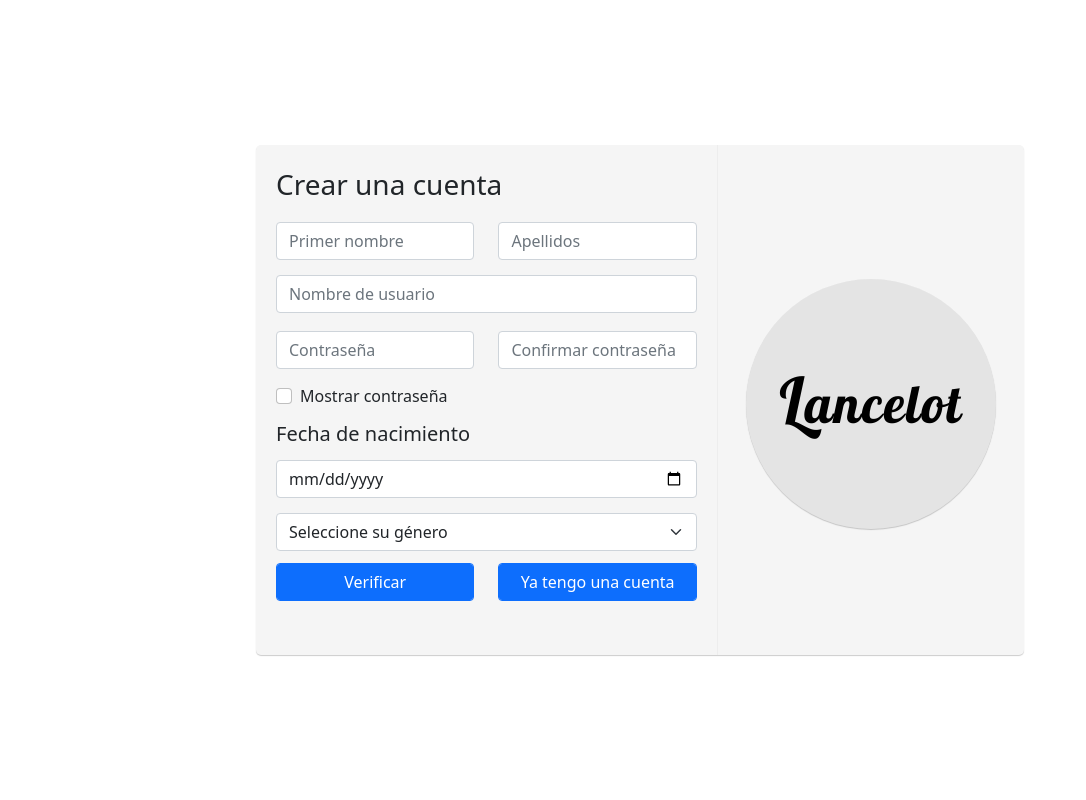
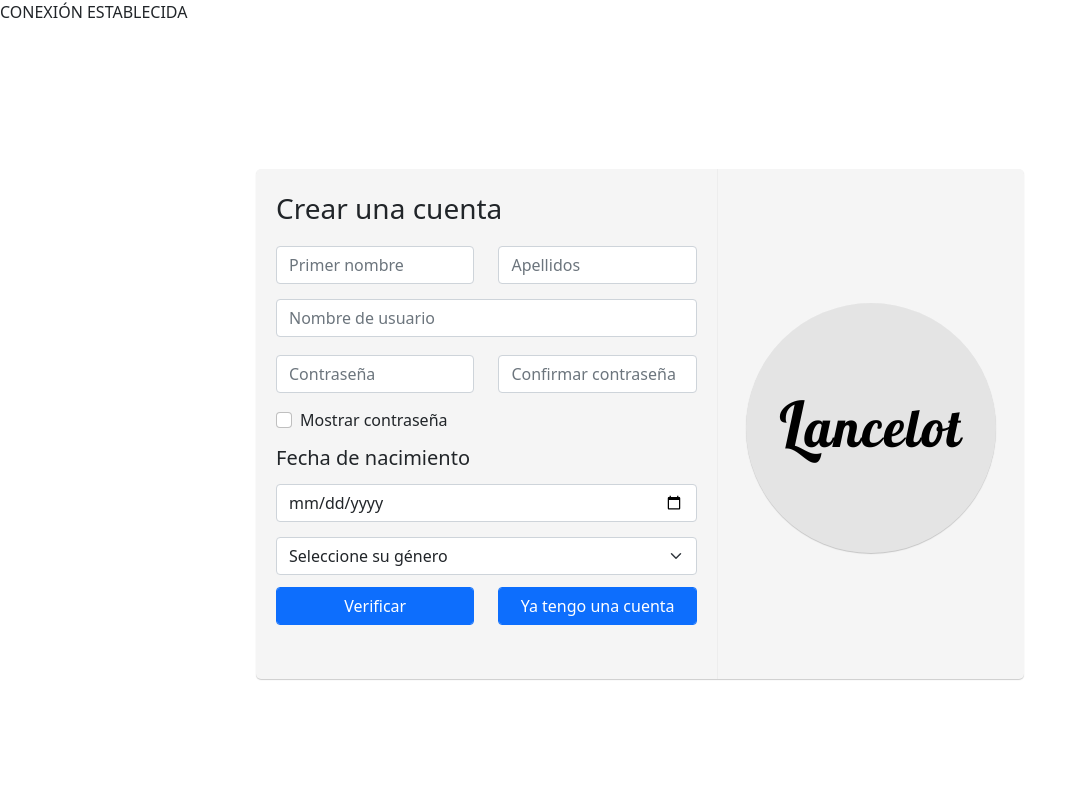
Before and after one commit to Kevin1851/Ejercicios_JavaScript, a PHP site: page / in a window 1280 px wide. Shown: the whole page, without its empty margins (0-1086 px from the left). Run offline with PHP 8.4, Linux system fonts and the light colour scheme.

Commit message:
Añadiendo phpmyadmin

```diff
--- /dev/null
+++ b/conexion.php
@@ -0,0 +1,16 @@
+<?php
+
+    define('db_server', 'localhost');
+    define('db_username', 'root');
+    define('db_password', '');
+    define('db_name', 'sistema-registro');
+
+    $conexion = mysqli_connect(db_server, db_username, db_password, db_name);
+
+    if($conexion === false){
+        echo("ERROR DE LA CONEXIÓN " . mysgli_connect_error());
+    } else {
+        echo("CONEXIÓN ESTABLECIDA");
+    }
+
+?>
--- a/css/style.css
+++ b/css/style.css
@@ -34,6 +34,11 @@
     display: flex;
     width: 60%;
     height: 100%;
+}
+
+.ms-error {
+    color: red;
+    margin-top: 10px;
 }
 
 .main-content .logo {
--- a/index.php
+++ b/index.php
@@ -1,3 +1,22 @@
+<?php
+
+    require_once "conexion.php";
+
+    $nombre = $apellido = $nombreUsuario = $password = $confirmPassword = $fechaNacimiento = $genero = "";
+
+    $nombre_err = $apellido_err = $nombreUsuario_err = $password_err = $confirmPassword_err = $fechaNacimiento_err = $genero_err = "";
+
+    if($_SERVER["REQUEST_METHOD"] == "POST"){
+
+        if(empty(trim($_POST["name"]))){
+            $nombre_err = "Por favor, ingrese su nombre";
+        }
+    }
+
+?>
+
+
+
 <!DOCTYPE html>
 <html lang="en">
 <head>
@@ -12,7 +31,7 @@
     <div class="all">
         <div class="main-content">
             <div class="form">
-                <form id="formulario" method="post" action="">
+                <form id="formulario" method="post" action="<?php echo htmlspecialchars($_SERVER["PHP_SELF"]);?>">
                     <fieldset>
                         <div class="opcion1">
                             <h3>Crear una cuenta</h3>
@@ -20,18 +39,19 @@
                         <div class="opcion2">
                             <div class="row">
                                 <div class="col">
-                                  <input id="name" pattern="/^[A-Za-z- ,◆{3,20}?=.*\d)/
-                                  " type="text" class="form-control" name="name" placeholder="Primer nombre" aria-label="First name">
+                                  <input id="name" title="No se permiten numeros" pattern="[a-zA-Z ]{2,15}" type="text" class="form-control" name="name" placeholder="Primer nombre" aria-label="First name">
+                                  <span class="ms-error"><?php echo $nombre_err;?></span>
                                 </div>
                                 <div class="col">
-                                  <input id="apellidos" pattern="/^[A-Za-z- ,◆{3,20}?=.*\d)/
-                                  " type="text" class="form-control" name="apellido" placeholder="Apellidos" aria-label="Last name">
+                                  <input id="apellidos" title="No se permiten numeros" pattern="[a-zA-Z ]{2,15}" type="text" class="form-control" name="apellido" placeholder="Apellidos" aria-label="Last name">
+                                  <span class="ms-error"></span>
                                 </div>
                             </div>
                         </div>
                         <div class="row opcion3">
                             <div class="col">
                                 <input type="email" class="form-control" name="nombre-usuario" id="user-name" placeholder="Nombre de usuario">
+                                <span class="ms-error"></span>
                             </div>
                         </div>
                         <div class="opcion4">
@@ -39,9 +59,11 @@
                                 <div class="row">
                                     <div class="col">
                                       <input type="password" minlength="8" id="clave" name="password" class="form-control" placeholder="Contraseña" aria-label="First name">
+                                      <span class="ms-error"></span>
                                     </div>
                                     <div class="col">
                                       <input type="password" minlength="8" id="confirmClave" name="confirm-password" class="form-control" placeholder="Confirmar contraseña" aria-label="Last name">
+                                      <span class="ms-error"></span>
                                     </div>
                                   </div>
                             </div>
@@ -59,6 +81,7 @@
                             <div class="row">
                                 <div class="col">
                                   <input type="date" id="fecha" min="1960-12-31" max="2004-12-31" name="fecha" class="form-control" placeholder="Fecha de nacimiento">
+                                  <span class="ms-error"></span>
                                 </div>
                               </div>
                         </div>
@@ -70,6 +93,7 @@
                                   <option value="Femenino">Femenino</option>
                                   <option value="Otro">Otro</option>
                                 </select>
+                                <span class="ms-error"></span>
                             </div>
                         </div>
                         <div class="row opcion7">
--- a/js/index.js
+++ b/js/index.js
@@ -10,6 +10,7 @@ function validarFormulario(){
             alert("Ingrese su nombre");
             return false;
         }
+
     let inputApellidos = document.getElementById("apellidos").value.trim();
         if(inputApellidos == ""){
             document.getElementById("apellidos").focus();
@@ -66,9 +67,6 @@ function validarFormulario(){
         return todoCorrecto;
 }
 
-function validarNombre(){
-
-}
 
 function mostrarContraseña(){
     var clave = document.getElementById("clave")
```
